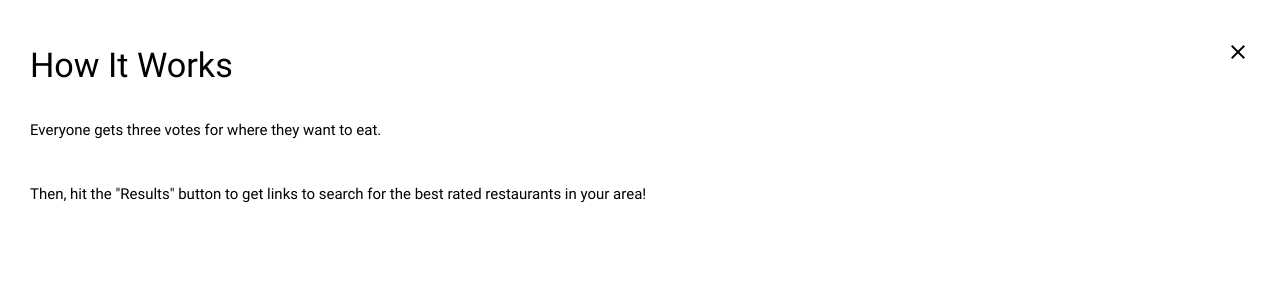
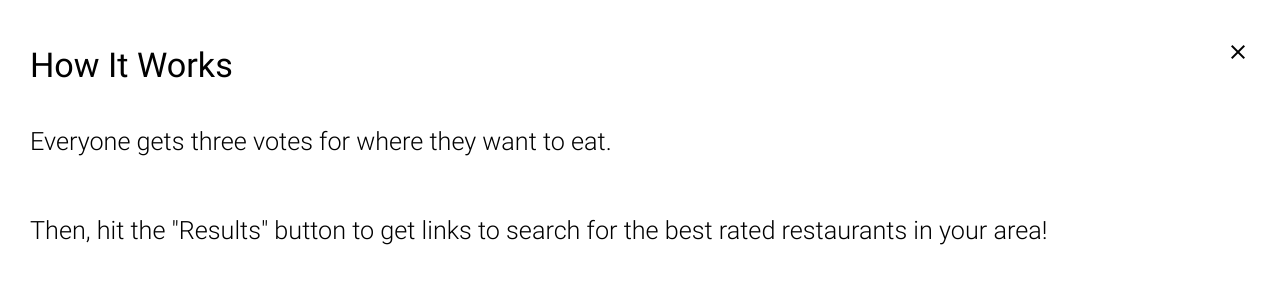
Before and after one commit to mastindersingh/group-lunch, a website: page index.html in a window 1280 px wide. Both pictures are taken after a click on the link "live_help". Drawn offline with nearby package versions, Linux system fonts and the light colour scheme.

Commit message:
Fixed help dialog font

```diff
--- a/index.html
+++ b/index.html
@@ -25,8 +25,8 @@
                 <div class="help-overlay-content">
                   <h4>How It Works</h4>
                   <i class="material-icons close-overlay">clear</i>
-                  <div>Everyone gets three votes for where they want to eat.</div>
-                  <div>Then, hit the "Results" button to get links to search for the best rated restaurants in your area!</div>
+                  <p class="flow-text">Everyone gets three votes for where they want to eat.</p>
+                  <p class="flow-text">Then, hit the "Results" button to get links to search for the best rated restaurants in your area!</p>
                 </div>
               </div>
             </li>
```
